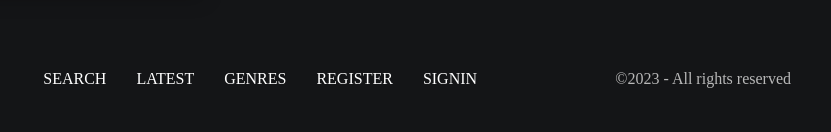
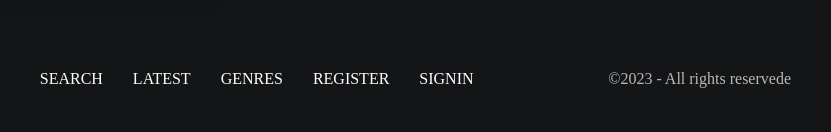
Before and after one commit to Dyluan/BeMovies, a plain HTML site: page bemovies/index.html in a window 1280 px wide. Shown: the part 238-370 px from the top of the page, 389-1220 px from the left. Drawn offline with Linux system fonts and the light colour scheme; a web font is replaced by a local one.

Commit message:
second_test

```diff
--- a/bemovies/index.html
+++ b/bemovies/index.html
@@ -70,7 +70,7 @@
                     <li id="li-menu">SIGNIN</li>
                 </ul>
             </nav>
-            <p id="copyright">&#169;2023 - All rights reserved</p>
+            <p id="copyright">&#169;2023 - All rights reservede</p>
         </div>
     </footer>
     <!--This is after the end of the footer-->
```
